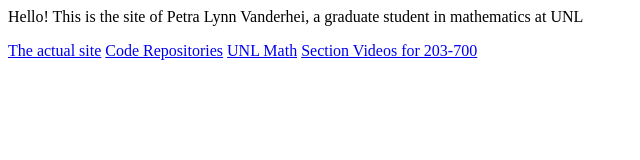
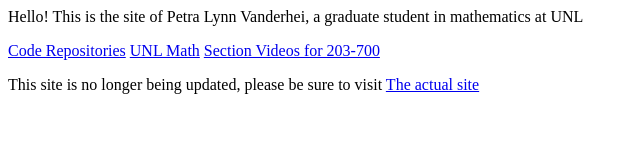
Before and after one commit to Brunswick-Khorasan/PLVWeb, a plain HTML site: page index.html in a window 1280 px wide. Shown: the whole page, without its empty margins (0-640 px from the left). Drawn offline with Linux system fonts and the light colour scheme.

Commit message:
Update index.html

```diff
--- a/index.html
+++ b/index.html
@@ -4,9 +4,10 @@
   </head>
   <body>
     <p>Hello! This is the site of Petra Lynn Vanderhei, a graduate student in mathematics at UNL</p>
-    <a href="../index.html">The actual site</a>
     <a href="https://github.com/Brunswick-Khorasan">Code Repositories</a>
     <a href="https://math.unl.edu/">UNL Math</a>
     <a href="./700fa23intros.html">Section Videos for 203-700</a>
+
+    <p>This site is no longer being updated, please be sure to visit <a href="../">The actual site</a></p>
   </body>
 </html>
```
